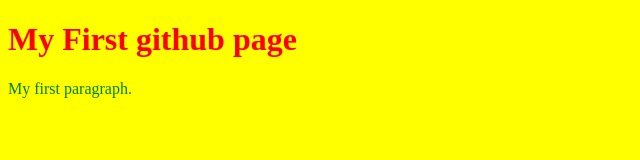
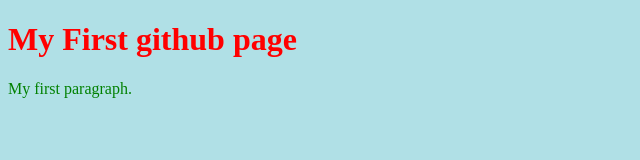
Before and after one commit to Himanjali/Index, a plain HTML site: page index.html in a window 1280 px wide. Shown: the whole page, without its empty margins (0-640 px from the left). Drawn offline with Linux system fonts and the light colour scheme.

Commit message:
Update index.html

```diff
--- a/index.html
+++ b/index.html
@@ -3,7 +3,7 @@
 <head>
 <title>My first website</title>
 <style>
-  body {background-color:yellow;}
+  body {background-color:powderblue;}
   h1 {color:red;}
   p {color:green;}
   </style>
```
